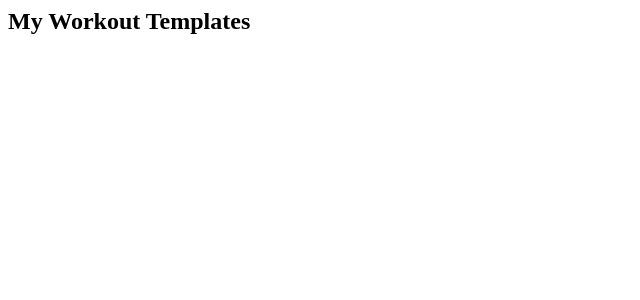
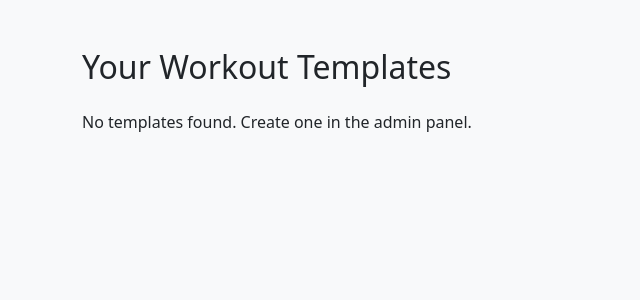
Before and after one commit to CNeiheisel/gymApp, a Django app: page /templates/ in a window 1280 px wide. Shown: the top 300 px of the page, without its empty margins (0-640 px from the left). Run offline with Django 5.2, Linux system fonts and the light colour scheme; a user stored in the database is signed in; data comes from the database, SQL or seed files in the repository.

Commit message:
Update templates.html

```diff
--- a/workouts/templates/workouts/templates.html
+++ b/workouts/templates/workouts/templates.html
@@ -1,8 +1,29 @@
+<!DOCTYPE html>
+<html lang="en">
+<head>
+    <meta charset="UTF-8">
+    <title>Templates - GymApp</title>
+    <link href="https://cdn.jsdelivr.net/npm/bootstrap@5.3.3/dist/css/bootstrap.min.css" rel="stylesheet">
+</head>
+<body class="bg-light">
+    <div class="container py-5">
+        <h2 class="mb-4">Your Workout Templates</h2>
+        <div class="row">
+            {% for template in templates %}
+            <div class="col-md-4">
+                <div class="card mb-3 shadow-sm">
+                    <div class="card-body">
+                        <h5 class="card-title">{{ template.name }}</h5>
+                        <a href="{% url 'log_workout' template.id %}" class="btn btn-primary">Log Workout</a>
+                    </div>
+                </div>
+            </div>
+            {% empty %}
+            <p>No templates found. Create one in the admin panel.</p>
+            {% endfor %}
+        </div>
+    </div>
 
-
-<h2>My Workout Templates</h2>
-<ul>
-  {% for t in templates %}
-    <li>{{ t.name }} - <a href="{% url 'log_workout' t.id %}">Log workout</a></li>
-  {% endfor %}
-</ul>
+    <script src="https://cdn.jsdelivr.net/npm/bootstrap@5.3.3/dist/js/bootstrap.bundle.min.js"></script>
+</body>
+</html>
```
